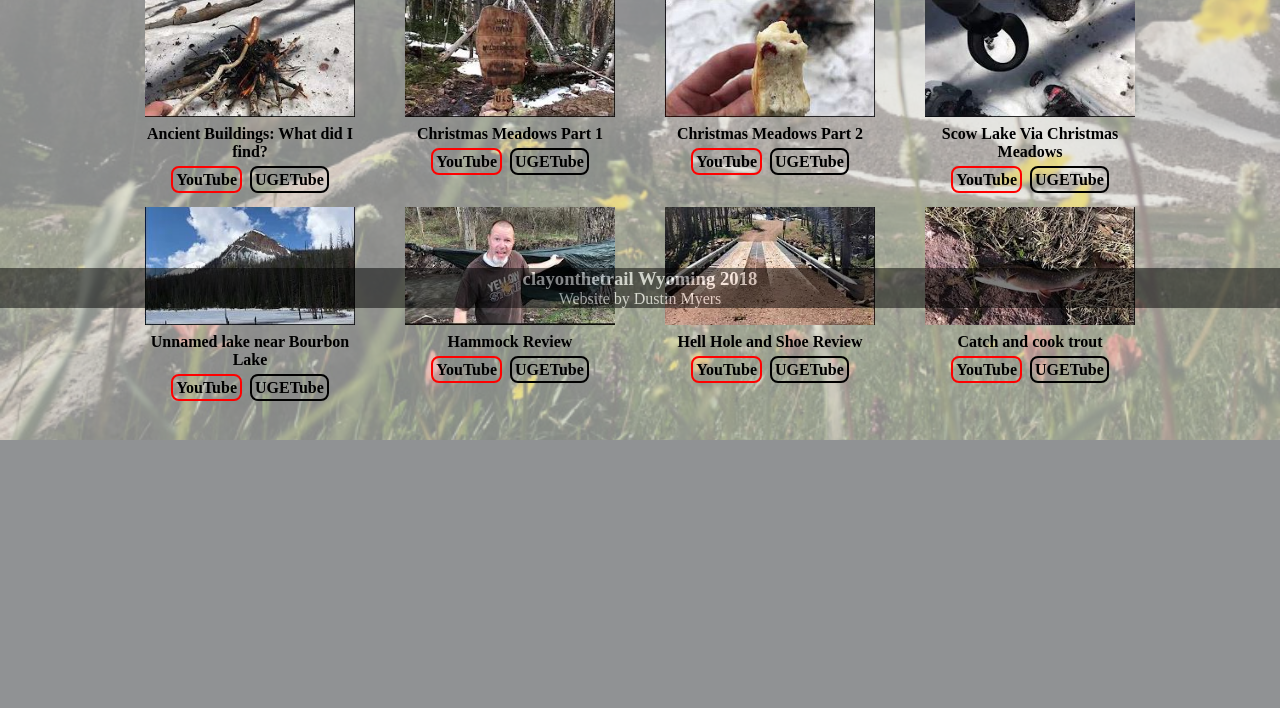
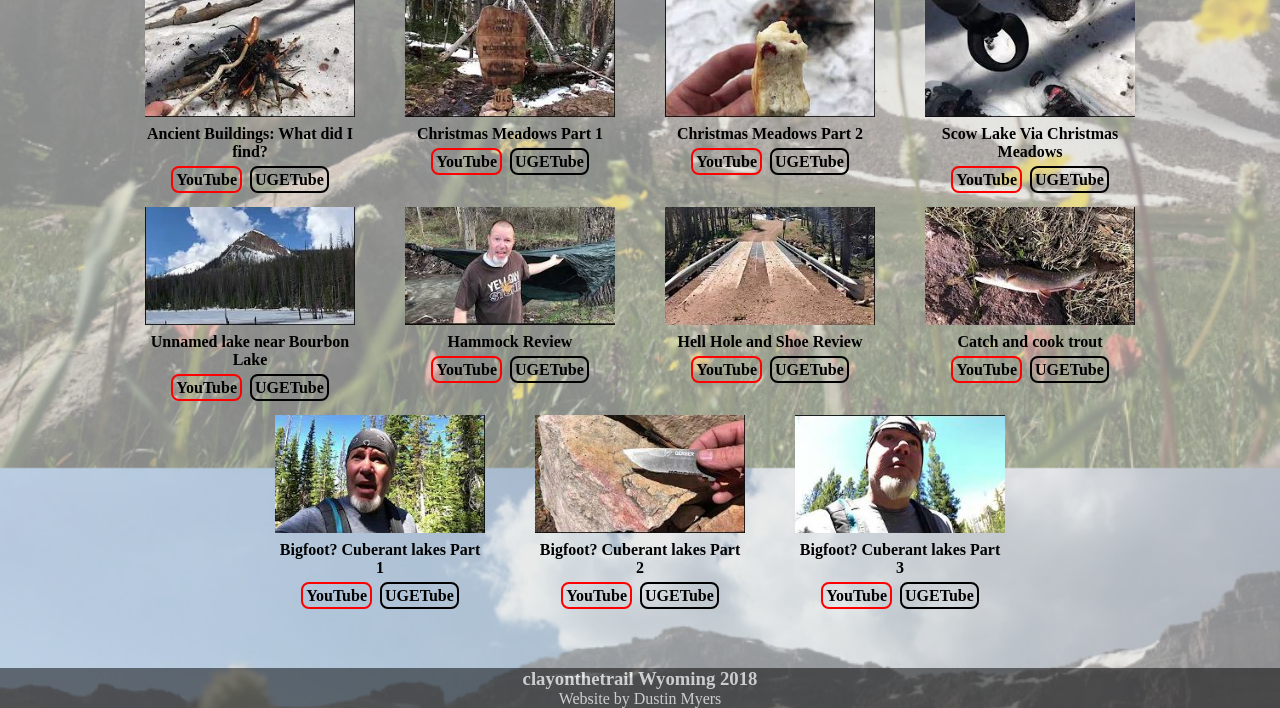
Before and after one commit to clayonthetrail/clayonthetrail.github.io, a PHP site: page /youtube/videos.html in a window 1280 px wide. Shown: the part 492-1200 px from the top of the page. Before the commit the page ends 932 px from the top, so only its background shows below. Run offline with PHP 8.4, Linux system fonts and the light colour scheme.

Commit message:
cuberant

```diff
--- a/youtube/style/videos.css
+++ b/youtube/style/videos.css
@@ -4,7 +4,6 @@ body{
     background: linear-gradient(rgba(220, 220, 220, .6), rgba(220, 220, 220, .6)),
         url(/clayonthetrail.github.io/youtube/images/background.JPG) no-repeat fixed;
     background-size: cover;
-    max-width: 1200px;
     margin: 0 auto;
 }
 
@@ -63,9 +62,10 @@ footer{
     opacity:.5;
     color:white;
     text-align: center;
-    position:fixed;
+    position:relative;
     bottom:0;
     left:0;
+    margin-top: 20px;
 }
 
 img{
@@ -86,6 +86,8 @@ img{
 main{
     padding-top: 50px;
     padding-bottom: 50px;
+    max-width: 1200px;
+    margin: 0 auto;
 }
 
 #current{
@@ -133,5 +135,5 @@ main{
 .youtube:hover{
     border: 2px clear;
     background: linear-gradient(red, lightpink, red);
-    box-shadow: 10px 10px 10px;
+    box-shadow: -10px 10px 10px;
 }
--- a/youtube/videos.html
+++ b/youtube/videos.html
@@ -160,6 +160,33 @@
                 </figcaption>
             </figure>
         </div>
+        <div class="grid-item">
+            <figure>
+                <img src="/clayonthetrail.github.io/youtube/images/cuberant1.JPG" alt="Cuberant1">
+                <figcaption>
+                    <p class="video">Bigfoot? Cuberant lakes Part 1</p>
+                    <p><a href="https://www.youtube.com/watch?v=d-h0ivut2V0" class="youtube">YouTube</a>     <a href="https://videos.utahgunexchange.com/watch/bigfoot-my-trip-to-the-cuberant-lakes-pt-1_HRpjayITq8FfUJY.html" class="ugetube">UGETube</a></p>
+                </figcaption>
+            </figure>
+        </div>
+        <div class="grid-item">
+            <figure>
+                <img src="/clayonthetrail.github.io/youtube/images/cuberant2.JPG" alt="Cuberant2">
+                <figcaption>
+                    <p class="video">Bigfoot? Cuberant lakes Part 2</p>
+                    <p><a href="https://www.youtube.com/watch?v=Sh272nhmhU8" class="youtube">YouTube</a>     <a href="https://videos.utahgunexchange.com/watch/bigfoot-my-trip-to-the-cuberant-lakes-pt-2_uup7uVMEgtqbQVD.html" class="ugetube">UGETube</a></p>
+                </figcaption>
+            </figure>
+        </div>
+        <div class="grid-item">
+            <figure>
+                <img src="/clayonthetrail.github.io/youtube/images/cuberant3.JPG" alt="Cuberant3">
+                <figcaption>
+                    <p class="video">Bigfoot? Cuberant lakes Part 3</p>
+                    <p><a href="https://www.youtube.com/watch?v=58EXXMnQ_pA" class="youtube">YouTube</a>     <a href="https://videos.utahgunexchange.com/watch/bigfoot-my-trip-to-the-cuberant-lakes-pt-3_VUcni58xNc5SXeK.html" class="ugetube">UGETube</a></p>
+                </figcaption>
+            </figure>
+        </div>
     </div>
     </main>
     <footer>
```
Also changed, not shown: youtube/images/cuberant1.JPG (added), youtube/images/cuberant2.JPG (added), youtube/images/cuberant3.JPG (added).
